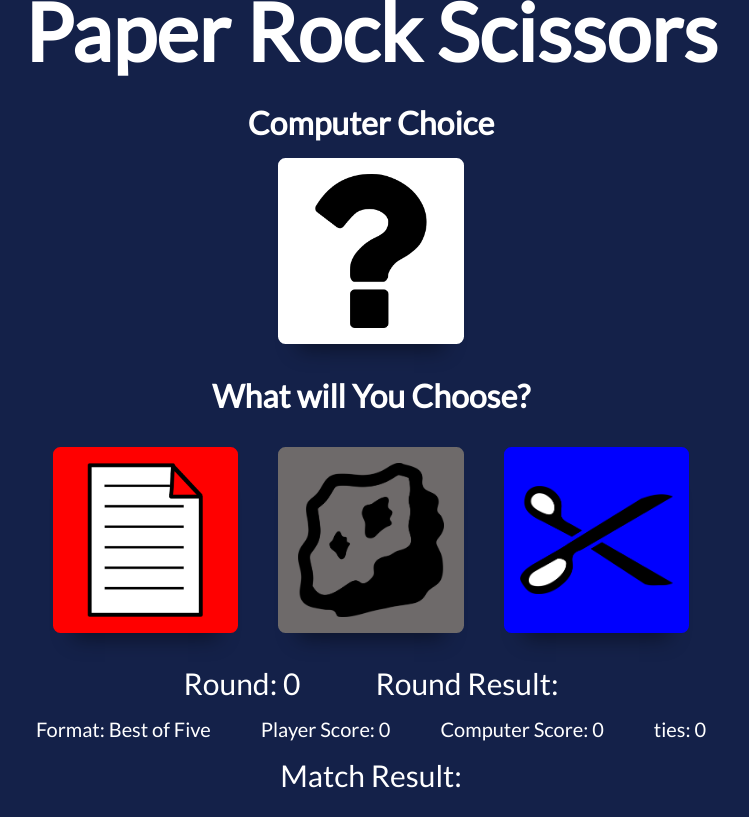
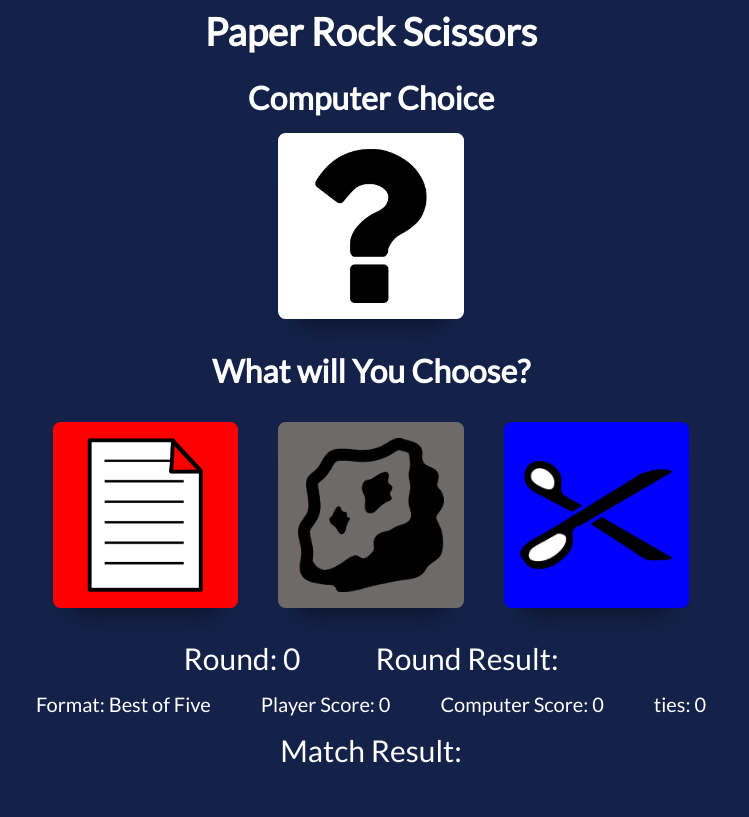
Before and after one commit to PragmaticalProgrammer/paper-rock-scissors, a plain HTML site: page index.html in a window 1280 px wide. Shown: the whole page, without its empty margins (269-1018 px from the left). Drawn offline with Linux system fonts and the light colour scheme.

Commit message:
fix: font-size being too large

```diff
--- a/style.scss
+++ b/style.scss
@@ -25,7 +25,7 @@ html {
 }
 
 #main-header {
-  font-size: 5rem;
+  font-size: 3vw;
   margin-bottom: 3vh;
 }
 
```
Also changed, not shown: style.css.
